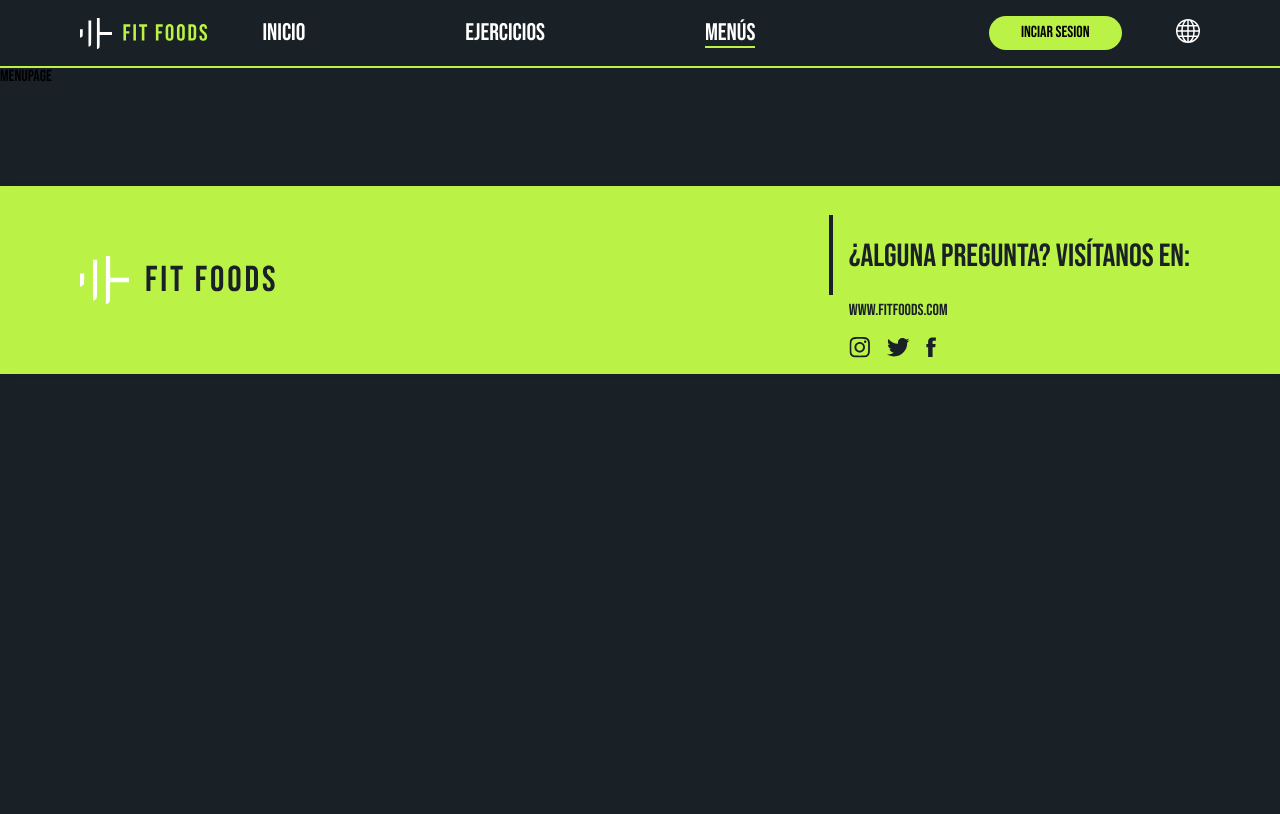
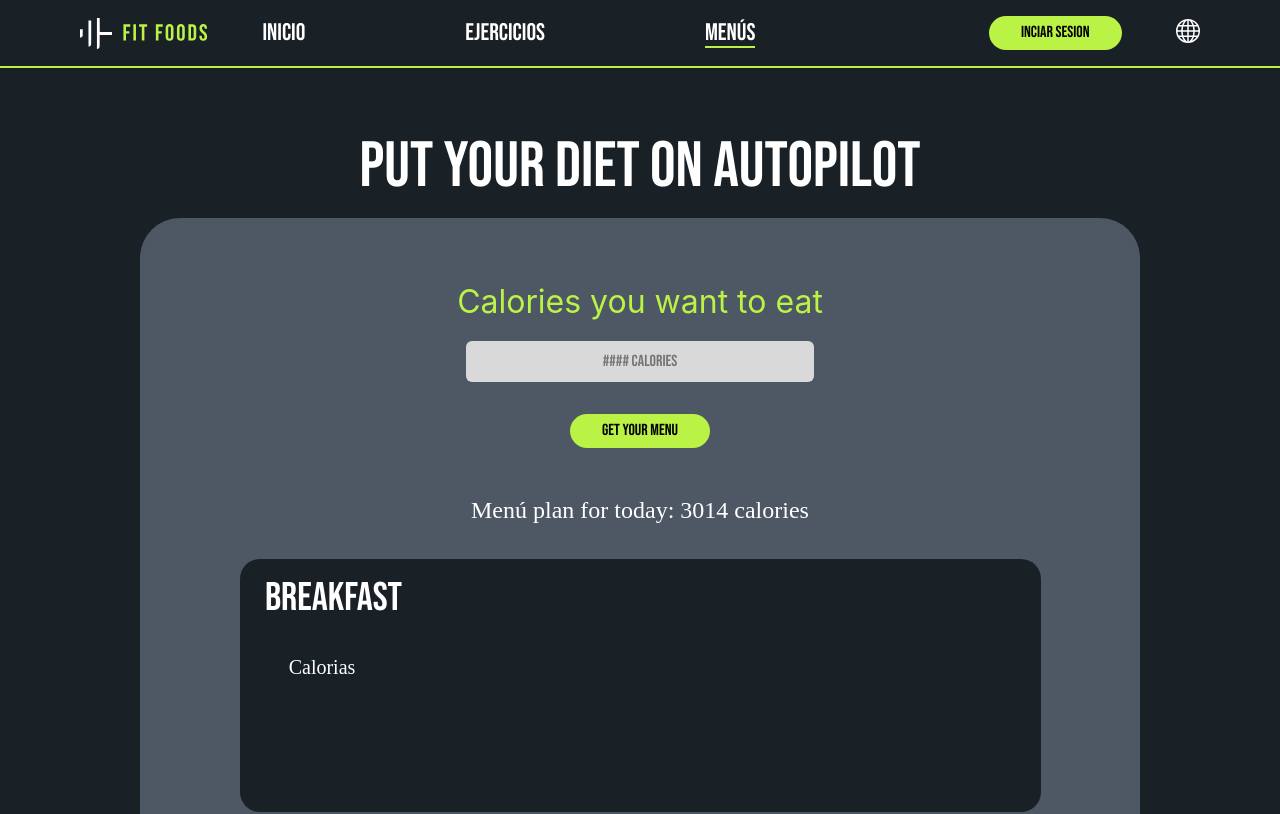
Before and after one commit to adriDiazz/fitfoods, a React (Vite) app in the folder fitFoods/: page /menus in a window 1280 px wide. Shown: the top 814 px of the page. Built offline with nearby package versions, Linux system fonts and the light colour scheme.

Commit message:
menus empezados

```diff
--- a/fitFoods/src/pages/MenuPage.jsx
+++ b/fitFoods/src/pages/MenuPage.jsx
@@ -1,5 +1,33 @@
+import style from './MenuPage.module.css';
+import Button from '../components/UI/Button';
+
 const MenuPage = () => {
-	return <div>MenuPage</div>;
+	return (
+		<div>
+			<h2 className={style.titulo}>Put your diet on autopilot</h2>
+			<div className={style.rectangulo}>
+				<h3 className={style.titulocalorias}>Calories you want to eat</h3>
+				<div className={style.input}>
+					{' '}
+					<input
+						className={style.inputcalorias}
+						type='text'
+						name='calories'
+						placeholder='#### Calories'
+					></input>
+				</div>
+				<div className={style.buttondiv}>
+					{' '}
+					<Button>Get your Menu</Button>
+				</div>
+				<p className={style.titulomenu}>Menú plan for today: 3014 calories</p>
+				<div className={style.rectanguloreceta}>
+					<h2 className={style.typemeal}>Breakfast</h2>
+					<span className={style.caloriesmeal}>Calorias</span>
+				</div>
+			</div>
+		</div>
+	);
 };
 
 export default MenuPage;
--- /dev/null
+++ b/fitFoods/src/pages/MenuPage.module.css
@@ -0,0 +1,96 @@
+.titulo {
+	margin-top: 5rem;
+	font-family: 'Bebas Neue';
+	font-style: normal;
+	font-weight: 400;
+	font-size: 64px;
+	line-height: 38px;
+	text-align: center;
+	text-transform: uppercase;
+	color: #ffffff;
+	margin-bottom: 2rem;
+}
+
+.rectangulo {
+	width: 1000px;
+	height: 1400px;
+	margin: auto;
+	background: #4d5864;
+	border-radius: 40px;
+}
+
+.titulocalorias {
+	padding-top: 4rem;
+	font-family: 'Inter';
+	font-style: normal;
+	font-weight: 400;
+	font-size: 32px;
+	line-height: 39px;
+	text-align: center;
+	color: #bbf246;
+}
+
+.input {
+	text-align: center;
+}
+
+.inputcalorias {
+	margin-top: -1rem;
+	width: 340px;
+	height: 35px;
+	background: #d9d9d9;
+	border-color: transparent;
+	border-radius: 6px;
+	text-align: center;
+}
+
+.inputcalorias:focus {
+	outline: solid 2px #bbf246;
+}
+
+.buttondiv {
+	margin-top: 2rem;
+	text-align: center;
+}
+
+.titulomenu {
+	text-align: center;
+	font-family: 'Montserrat';
+	margin-top: 3rem;
+	font-style: normal;
+	font-weight: 400;
+	font-size: 24px;
+	line-height: 29px;
+	text-align: center;
+	color: #ffffff;
+}
+
+.rectanguloreceta {
+	width: 801px;
+	height: 253px;
+	text-align: center;
+	margin: auto;
+	background: #192026;
+	border-radius: 20px;
+}
+
+.typemeal {
+	font-family: 'Bebas Neue';
+	font-style: normal;
+	font-weight: 400;
+	font-size: 40px;
+	line-height: 48px;
+	padding: 15px 638px 0px 25px;
+	color: #ffffff;
+}
+
+.caloriesmeal {
+	font-family: 'Montserrat';
+	font-style: normal;
+	font-weight: 400;
+	font-size: 20px;
+	line-height: 24px;
+	text-align: center;
+	padding: 0px 661px 166px 25px;
+	color: #ffffff;
+}
```
